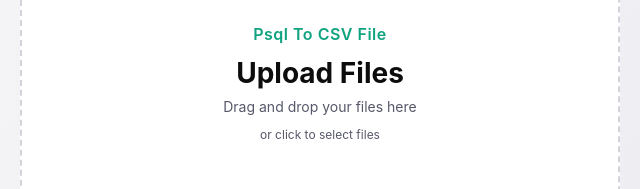
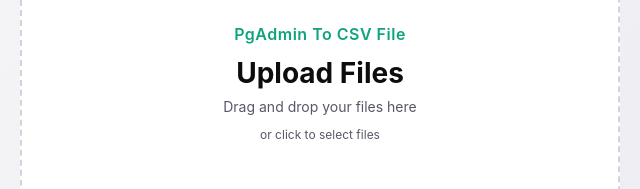
Before and after one commit to Chandore998/file-to-excel-app, an Electron app: page electron/index.html in a window 800 px wide. Shown: the part 357-546 px from the top of the page, 80-720 px from the left. Drawn offline with Linux system fonts and the light colour scheme.

Commit message:
Change heading on index file

```diff
--- a/electron/index.html
+++ b/electron/index.html
@@ -424,7 +424,7 @@
   <div class="container">
     <div class="drop-container" id="dropZone">
       <div class="icon-container">📁</div>
-      <h2 style="font-size: 16px; font-weight: 600; color: var(--accent); margin-bottom: 12px; letter-spacing: 0.5px;">Psql To CSV File</h2>
+      <h2 style="font-size: 16px; font-weight: 600; color: var(--accent); margin-bottom: 12px; letter-spacing: 0.5px;">PgAdmin To CSV File</h2>
       <h1>Upload Files</h1>
       <p class="subtitle">Drag and drop your files here</p>
       <p class="hint">or click to select files</p>
```
